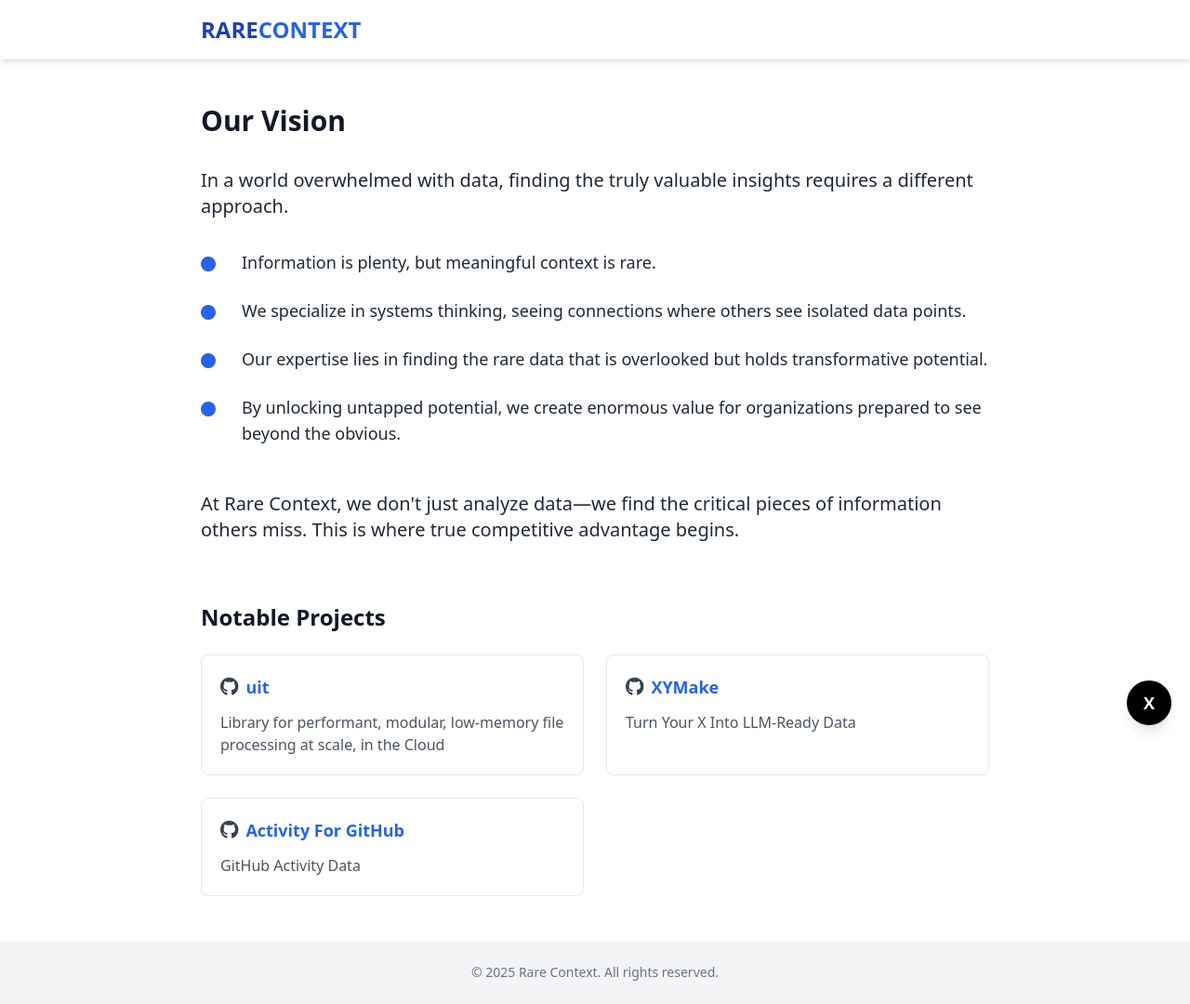
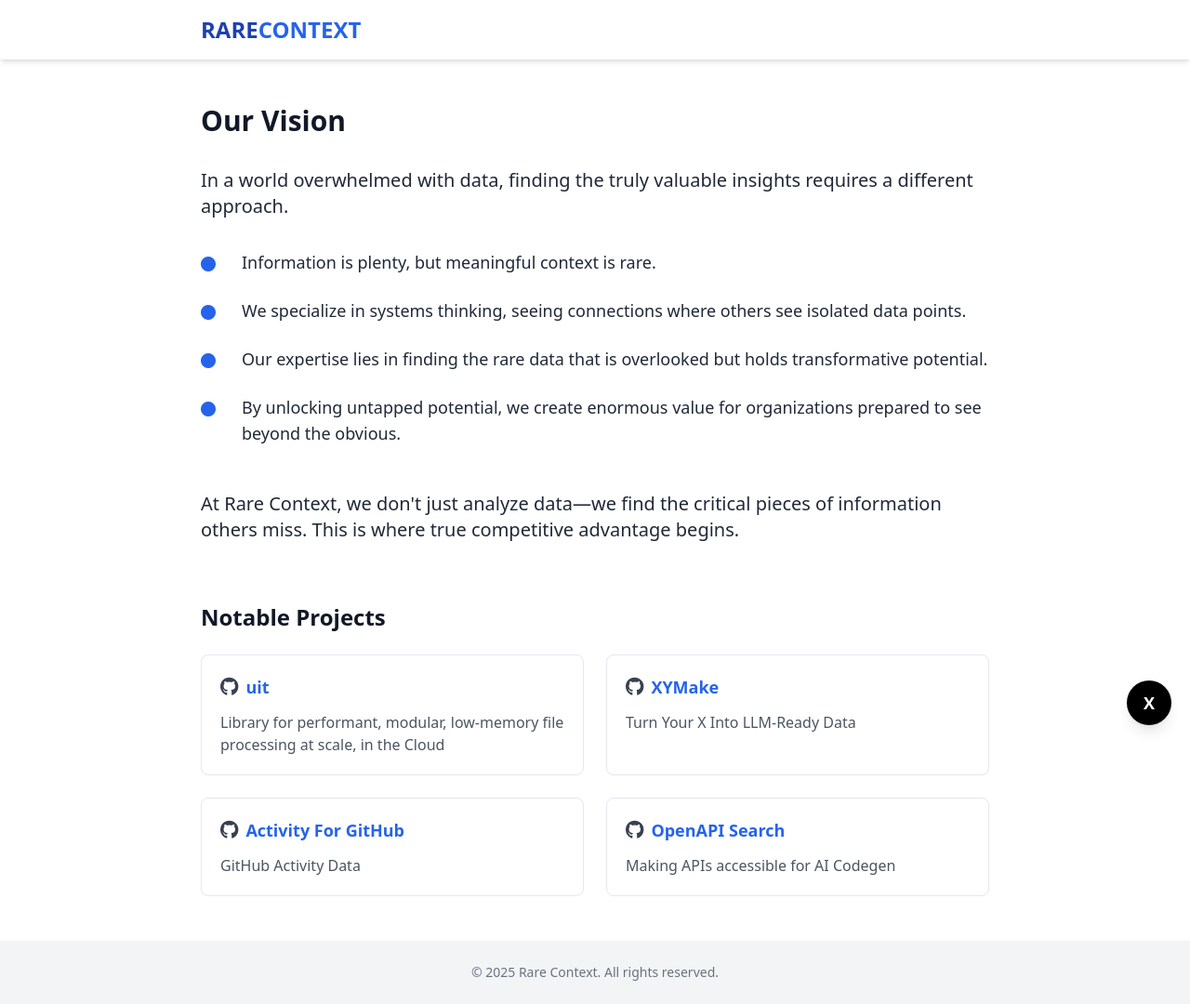
Before and after one commit to janwilmake/rarecontext, a plain HTML site: page index.html in a window 1280 px wide. Shown: the whole page at 93% size. Drawn offline with nearby package versions, Linux system fonts and the light colour scheme.

Commit message:
improvements

```diff
--- a/index.html
+++ b/index.html
@@ -34,6 +34,11 @@
                 url: "https://activity.forgithub.com",
                 name: "Activity For GitHub",
                 description: "GitHub Activity Data"
+            },
+            {
+                url: "https://github.com/janwilmake/openapisearch",
+                name: "OpenAPI Search",
+                description: "Making APIs accessible for AI Codegen"
             }
         ];
     </script>
```
